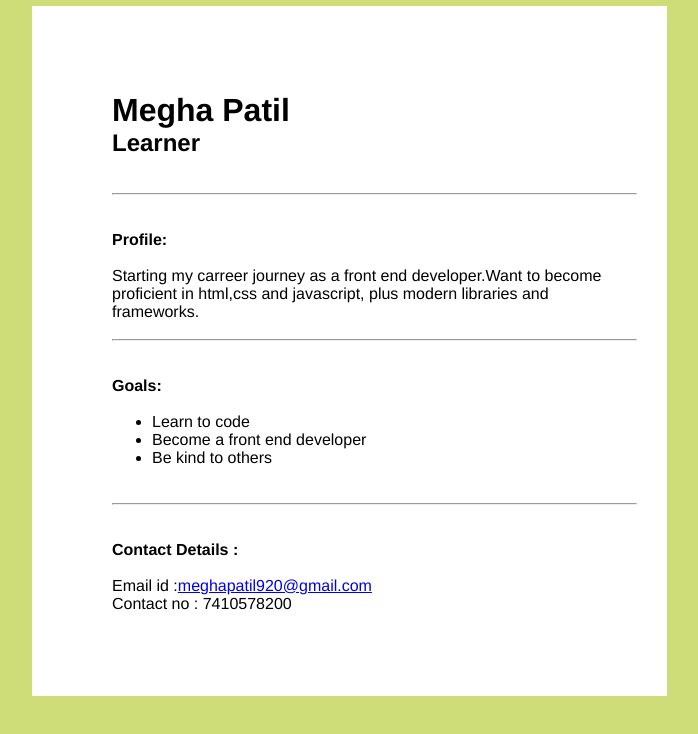
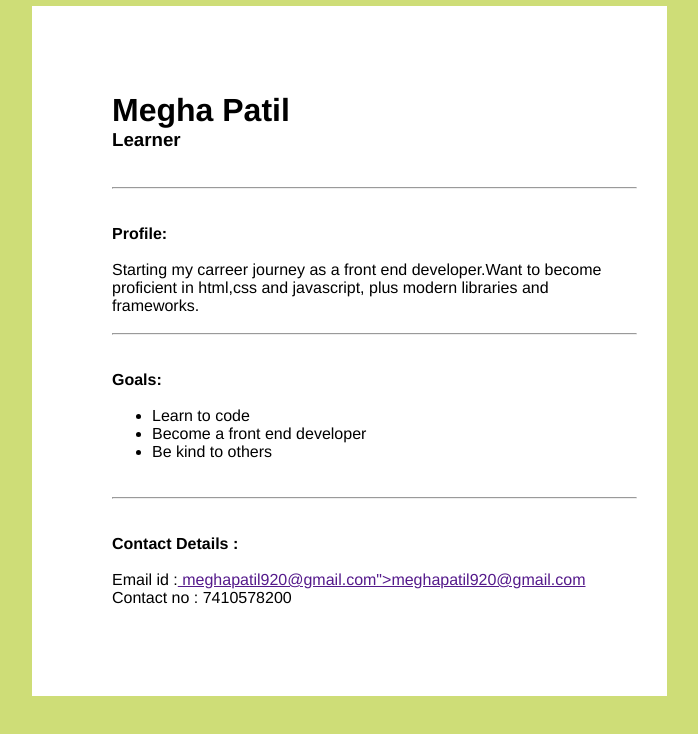
Before and after one commit to patil-megha/personal-portfolio-page, a plain HTML site: page index.html in a window 1280 px wide. Shown: the whole page, without its empty margins (313-1011 px from the left). Drawn offline with Linux system fonts and the light colour scheme.

Commit message:
Update index.html

```diff
--- a/index.html
+++ b/index.html
@@ -27,7 +27,7 @@
   </br> </br>
     <h1>Megha Patil</h1>
 
-    <h2>Learner</h2>
+    <h3>Learner</h3>
   </br> </br>
     <hr/>
   </br> </br>
@@ -50,7 +50,7 @@
   </br> </br>
 <hr/> </br> </br>
 <p><strong>Contact Details :</strong> </br> </br>
-Email id :<a href=" meghapatil920@gmail.com">meghapatil920@gmail.com </a></br>
+Email id :<a href style=color:rgb(94,16,104)";> meghapatil920@gmail.com">meghapatil920@gmail.com</a></br>
 Contact no : 7410578200
 </br> </br>
 </p>
```
